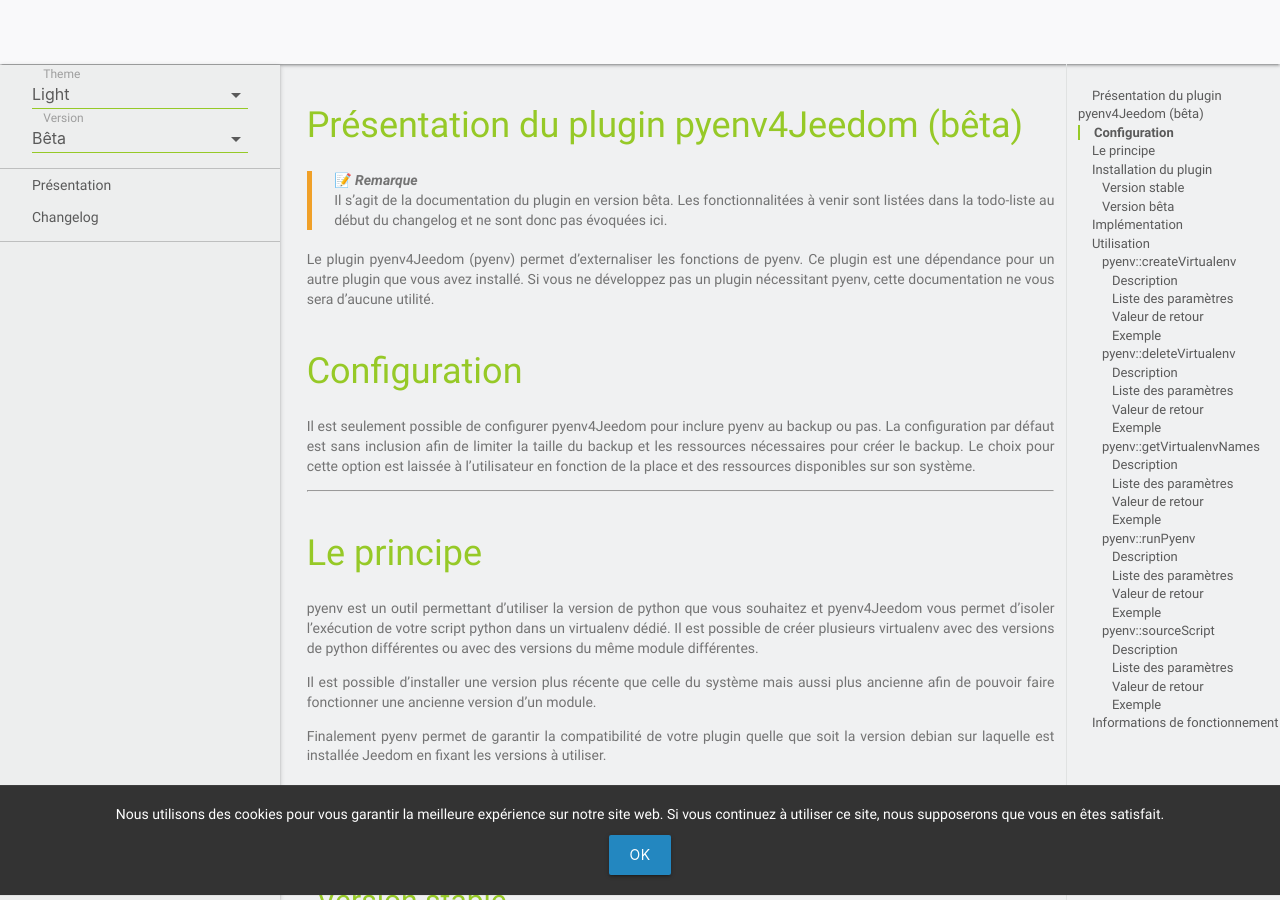
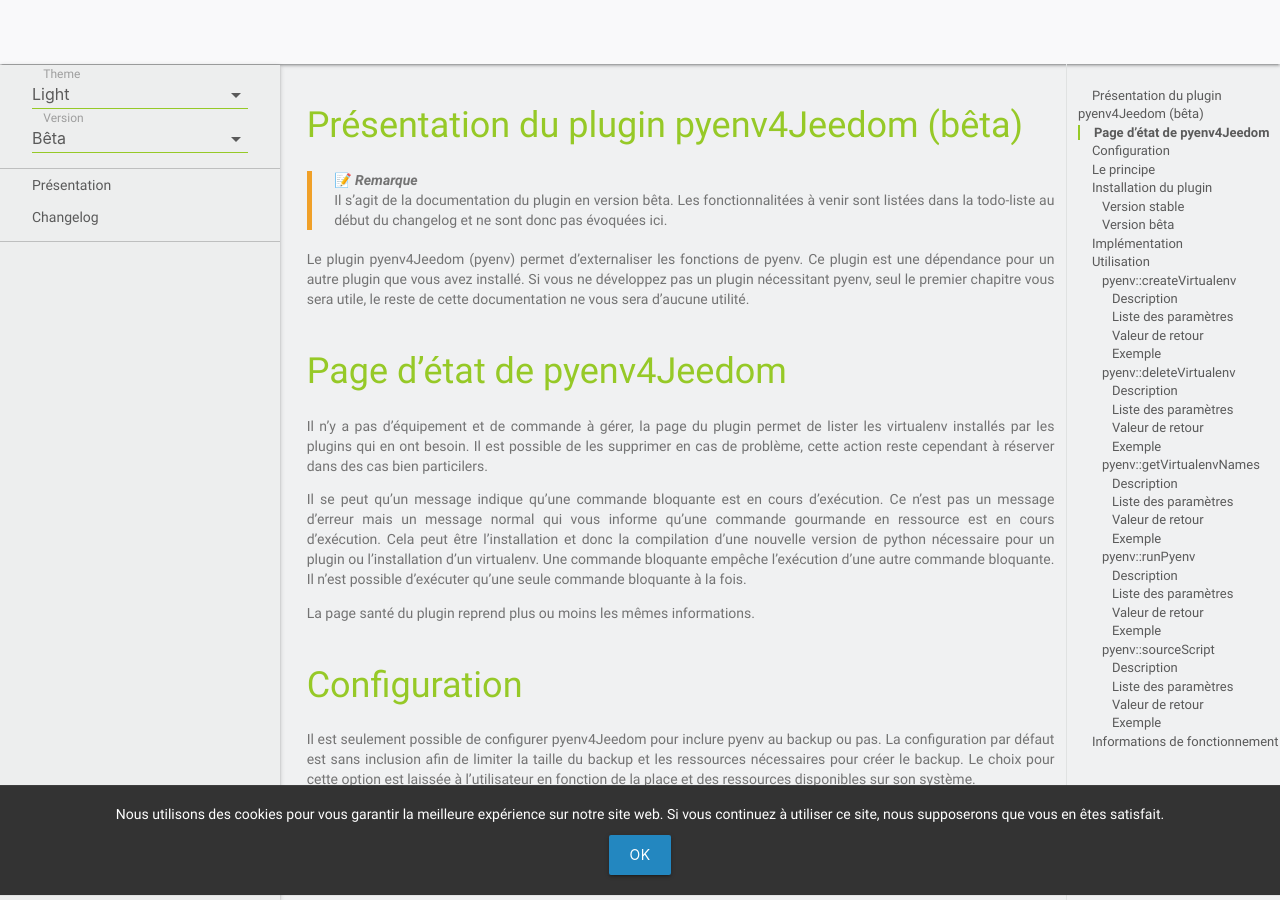
Before and after one commit to pifou25/pyenv4Jeedom, a Jekyll site: the page built from docs/fr_FR/beta/index.md, in a window 1280 px wide and 900 px high. Built offline with Jekyll 4.4.1, drawn with Linux system fonts in a browser that asks for light colours; emoji names are drawn with the system emoji font; our own code applies the rules of GitHub Pages for plain Markdown files.

Commit message:
Documentation

```diff
--- a/docs/fr_FR/beta/index.md
+++ b/docs/fr_FR/beta/index.md
@@ -5,8 +5,22 @@
 > au début du changelog et ne sont donc pas évoquées ici.
 
 Le plugin pyenv4Jeedom (pyenv) permet d'externaliser les fonctions de pyenv. Ce plugin est une dépendance pour un autre
-plugin que vous avez installé. Si vous ne développez pas un plugin nécessitant pyenv, cette documentation ne vous sera
-d'aucune utilité.
+plugin que vous avez installé. Si vous ne développez pas un plugin nécessitant pyenv, seul le premier chapitre vous
+sera utile, le reste de cette documentation ne vous sera d'aucune utilité.
+
+# Page d'état de pyenv4Jeedom
+
+Il n'y a pas d'équipement et de commande à gérer, la page du plugin permet de lister les virtualenv installés par les
+plugins qui en ont besoin. Il est possible de les supprimer en cas de problème, cette action reste cependant à réserver
+dans des cas bien particilers.
+
+Il se peut qu'un message indique qu'une commande bloquante est en cours d'exécution. Ce n'est pas un message d'erreur
+mais un message normal qui vous informe qu'une commande gourmande en ressource est en cours d'exécution. Cela peut être
+l'installation et donc la compilation d'une nouvelle version de python nécessaire pour un plugin ou l'installation d'un
+virtualenv. Une commande bloquante empêche l'exécution d'une autre commande bloquante. Il n'est possible d'exécuter
+qu'une seule commande bloquante à la fois.
+
+La page santé du plugin reprend plus ou moins les mêmes informations.
 
 # Configuration
 
```
